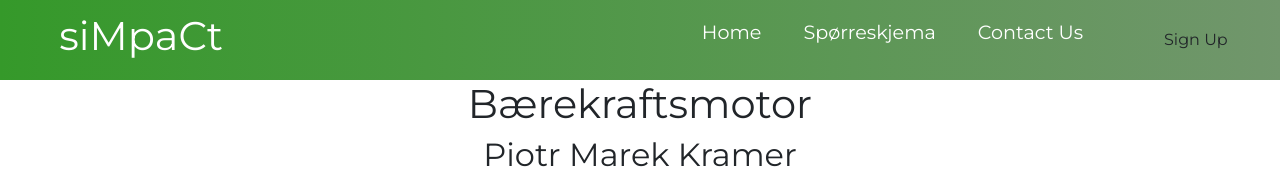
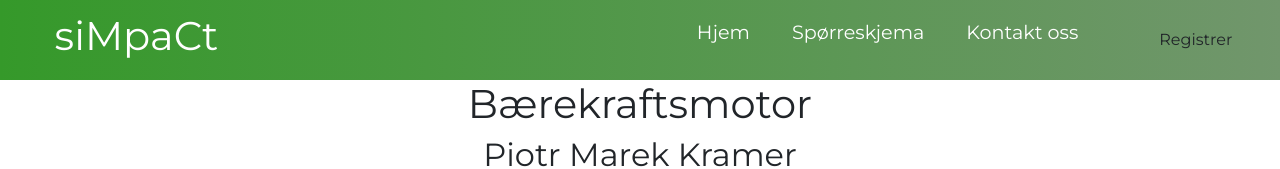
Before and after one commit to EliasNesheim/Baerekraftsmotor, a React (Create React App) app: page / in a window 1280 px wide. Shown: the top 169 px of the page. Built offline with nearby package versions, Linux system fonts and the light colour scheme; no server answers.

Commit message:
bytttet farger

```diff
--- a/src/components/Navbar/MenuItems.js
+++ b/src/components/Navbar/MenuItems.js
@@ -1,6 +1,6 @@
 export const MenuItems = [
     {
-        title: 'Home',
+        title: 'Hjem',
         url: '#',
         cName: 'nav-links'
     },
@@ -15,12 +15,12 @@ export const MenuItems = [
        // cName: 'nav-links'
     //},
     {
-        title: 'Contact Us',
+        title: 'Kontakt oss',
         url: '#',
         cName: 'nav-links'
     },
     {
-        title: 'Sign up',
+        title: 'Registrer',
         url: '#',
         cName: 'nav-links-mobile'
     }
--- a/src/components/Navbar/Navbar.js
+++ b/src/components/Navbar/Navbar.js
@@ -13,7 +13,7 @@ class Navbar extends Component {
     render() {
         return(
             <nav className="NavbarItems">
-                <h1 className="navbar-logo">siMpaCt<i className=""></i></h1>
+                <h1 className="navbar-logo">siMpaCt<i className= 'logo.png'></i></h1>
                 <div className="menu-icon" onClick={this.handleClick}>
                     <i className={this.state.clicked ? 'fas fa-times' : 'fas fa-bars'}></i>
                 </div>
@@ -28,7 +28,7 @@ class Navbar extends Component {
                         )
                     })}
                 </ul>
-                <Button>Sign Up</Button>
+                <Button>Registrer</Button>
             </nav>
         )
     }
```
Also changed, not shown: src/components/logo.png (added), 1 other file (tests, documents, lock files or other folders).
